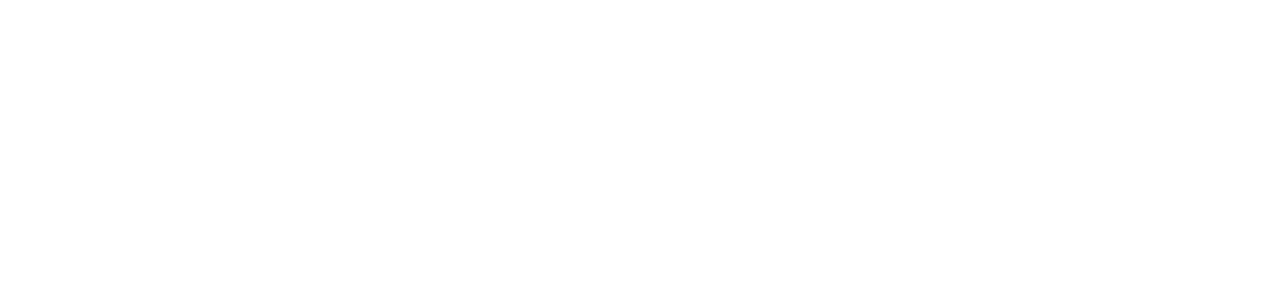
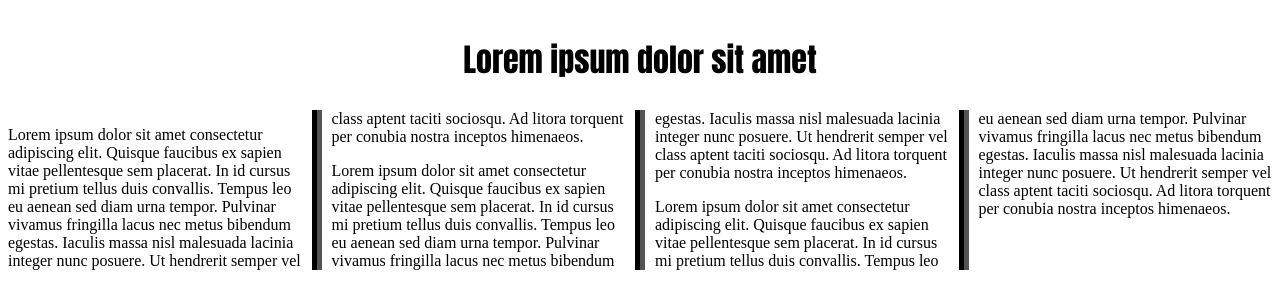
Before and after one commit to trygontbd/10-28-assignment, a plain HTML site: page lorem-ipsum/index.html in a window 1280 px wide. Drawn offline with Linux system fonts and the light colour scheme.

Commit message:
lorem ipsum css complete

```diff
--- a/lorem-ipsum/index.html
+++ b/lorem-ipsum/index.html
@@ -1,13 +1,21 @@
 <!DOCTYPE html>
 <html lang="en">
+
 <head>
   <meta charset="UTF-8">
   <meta http-equiv="X-UA-Compatible" content="IE=edge">
   <meta name="viewport" content="width=device-width, initial-scale=1.0">
-  <link rel="stylesheet" href="">
+  <link rel="stylesheet" href="styles.css">
   <title>Document</title>
 </head>
+
 <body>
+  <article>
+    <h1>Lorem ipsum dolor sit amet</h1>
+    <p>Lorem ipsum dolor sit amet consectetur adipiscing elit. Quisque faucibus ex sapien vitae pellentesque sem placerat. In id cursus mi pretium tellus duis convallis. Tempus leo eu aenean sed diam urna tempor. Pulvinar vivamus fringilla lacus nec metus bibendum egestas. Iaculis massa nisl malesuada lacinia integer nunc posuere. Ut hendrerit semper vel class aptent taciti sociosqu. Ad litora torquent per conubia nostra inceptos himenaeos.</p>
+    <p>Lorem ipsum dolor sit amet consectetur adipiscing elit. Quisque faucibus ex sapien vitae pellentesque sem placerat. In id cursus mi pretium tellus duis convallis. Tempus leo eu aenean sed diam urna tempor. Pulvinar vivamus fringilla lacus nec metus bibendum egestas. Iaculis massa nisl malesuada lacinia integer nunc posuere. Ut hendrerit semper vel class aptent taciti sociosqu. Ad litora torquent per conubia nostra inceptos himenaeos.</p>
+    <p>Lorem ipsum dolor sit amet consectetur adipiscing elit. Quisque faucibus ex sapien vitae pellentesque sem placerat. In id cursus mi pretium tellus duis convallis. Tempus leo eu aenean sed diam urna tempor. Pulvinar vivamus fringilla lacus nec metus bibendum egestas. Iaculis massa nisl malesuada lacinia integer nunc posuere. Ut hendrerit semper vel class aptent taciti sociosqu. Ad litora torquent per conubia nostra inceptos himenaeos.</p>
+  </article>
+</body>
 
-</body>
 </html>
--- a/lorem-ipsum/styles.css
+++ b/lorem-ipsum/styles.css
@@ -0,0 +1,13 @@
+article {
+    column-count: 4;
+    column-gap: 30px;
+    column-rule: 10px groove black;
+    column-height: auto;
+}
+
+h1 {
+    column-span: all;
+    text-align: center;
+    font-family: Impact, Haettenschweiler, 'Arial Narrow Bold', sans-serif;
+    font-size: xx-large;
+}
```
